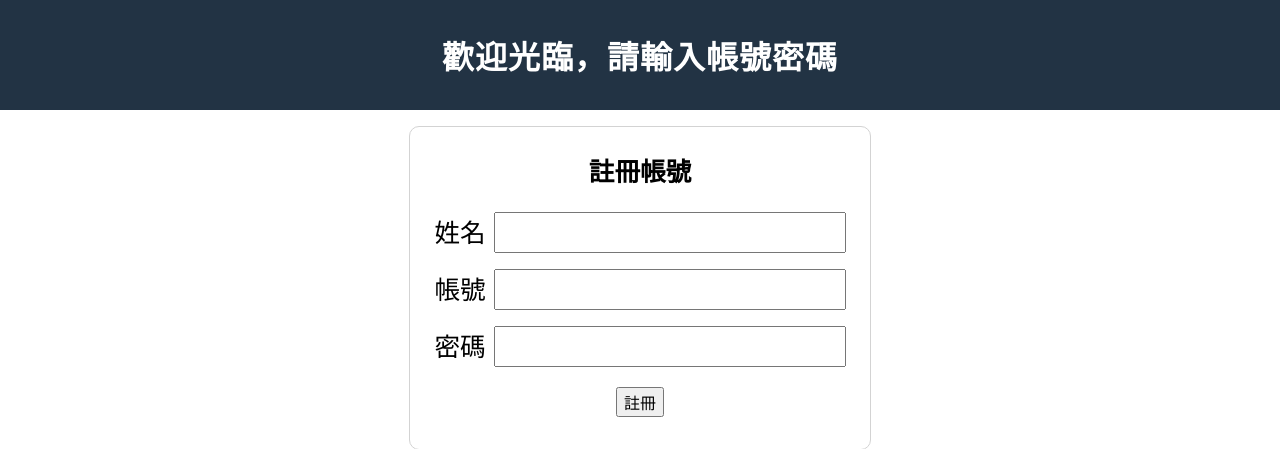
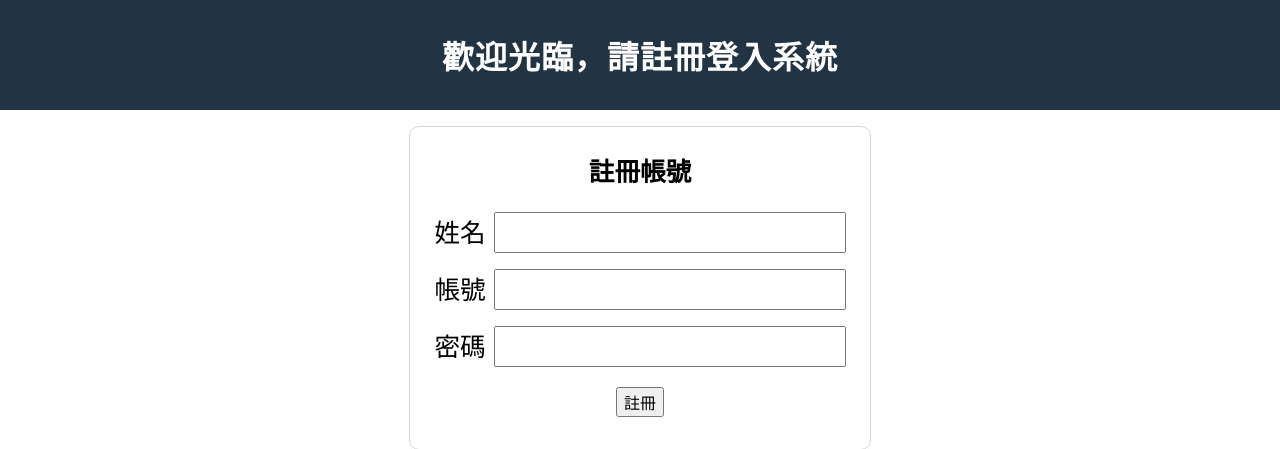
Before and after one commit to wc-su/wehelp-assignments, a Flask app: page / in a window 1280 px wide. Shown: the top 449 px of the page. Run offline with Flask 2, Linux system fonts and the light colour scheme.

Commit message:
調整首頁標題

```diff
--- a/week-6/templates/index.html
+++ b/week-6/templates/index.html
@@ -9,7 +9,7 @@
 </head>
 <body>
     <div class="header">
-        <h1 id="title">歡迎光臨，請輸入帳號密碼</h1>
+        <h1 id="title">歡迎光臨，請註冊登入系統</h1>
     </div>
     <div class="main">
         <div class="wrap">
```
